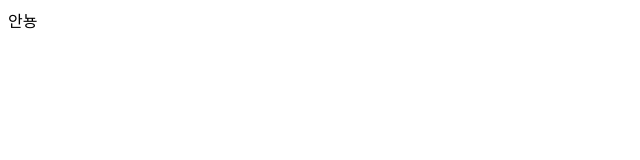
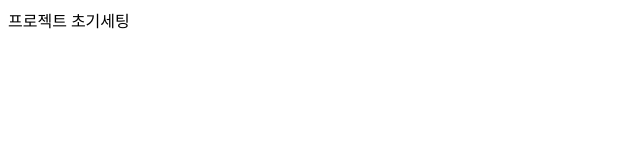
Before and after one commit to codestates-seb/seb43_pre_002, a React (Create React App) app in the folder client/: page / in a window 1280 px wide. Shown: the top 160 px of the page, without its empty margins (0-640 px from the left). Built offline with nearby package versions, Linux system fonts and the light colour scheme.

Commit message:
feat client 폴더 구조 생성
client 폴더 구조 생성
필요없는 파일 삭제

```diff
--- a/client/src/App.js
+++ b/client/src/App.js
@@ -1,5 +1,5 @@
 function App() {
-	return <div>안뇽</div>;
+	return <div>프로젝트 초기세팅</div>;
 }
 
 export default App;
```
Also changed, not shown: client/public/manifest.json (deleted), client/public/robots.txt (deleted).
